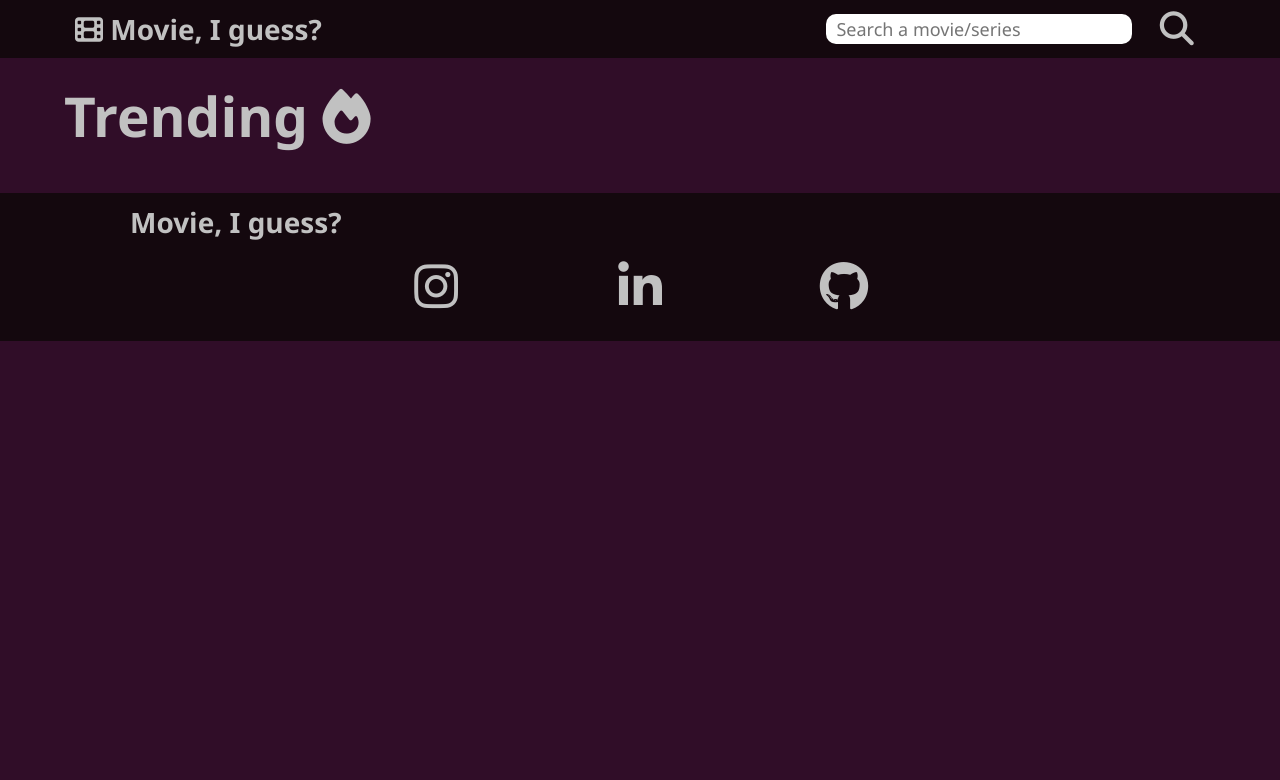
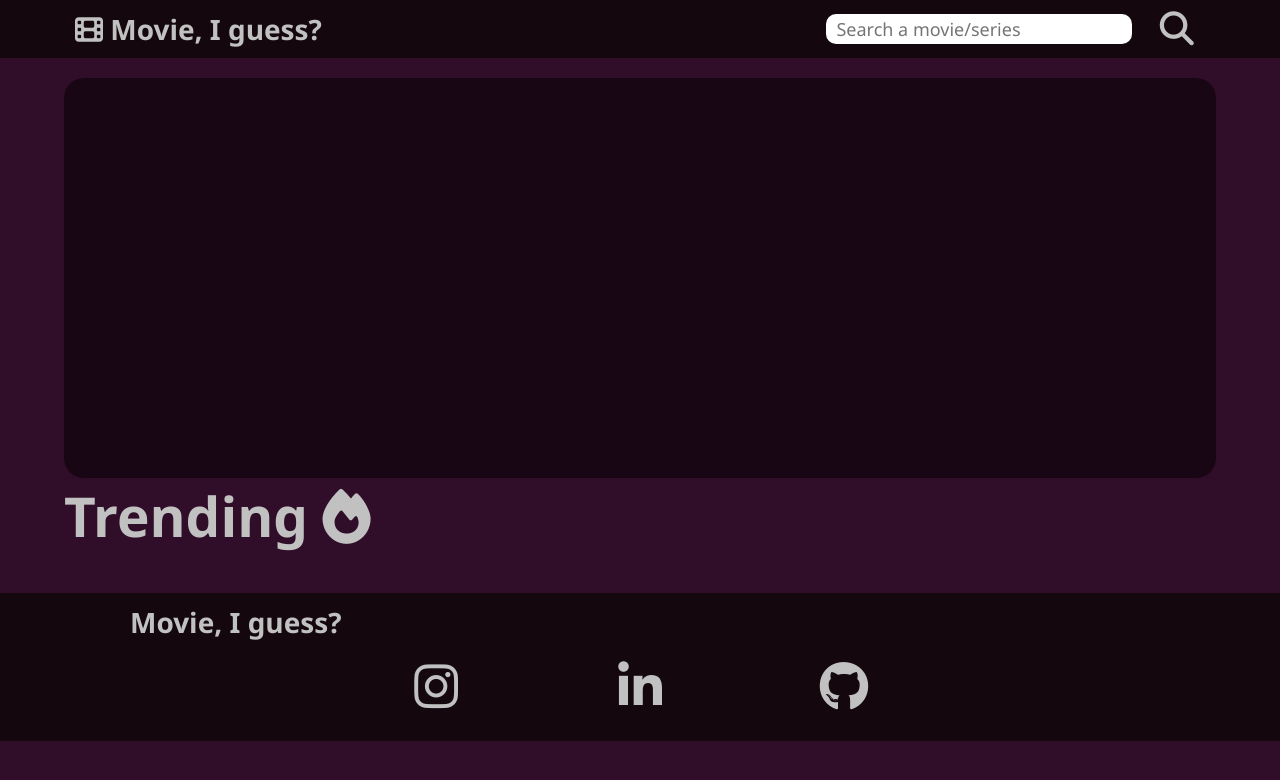
Before and after one commit to Xtian69420/movieIguess, a website built with Vite: page index.html in a window 1280 px wide. Built offline with nearby package versions, Linux system fonts and the light colour scheme; no server answers.

Commit message:
dashboard

```diff
--- a/index.html
+++ b/index.html
@@ -12,13 +12,18 @@
 <body>
     <header class="nav">
         <p class="title" onclick="home()"><i class="fa-solid fa-film"></i> Movie, I guess?</p>
-
         <input type="text" placeholder="Search a movie/series">
         <i class="fa-solid fa-magnifying-glass"></i>
     </header>
+
+    <!-- BACKDROP SLIDER (DASHBOARD) -->
+    <div class="backdrop-container">
+        <div class="backdrop-slider"></div>
+    </div>
+
+    <!-- MOVIE LIST -->
     <p class="textCategory">Trending <i class="fa-solid fa-fire"></i></p>
-    <div class="movie-container">
-    </div>
+    <div class="movie-container"></div>
 
     <footer>
         <p class="title">Movie, I guess?</p>
@@ -28,6 +33,7 @@
             <i class="fa-brands fa-github" onclick="git()"></i>
         </div>
     </footer>
+
     <script src="./src/home.js" type="module"></script>
 
     <script>
--- a/src/home.js
+++ b/src/home.js
@@ -1,6 +1,8 @@
 async function Home() {
     const API_KEY = '97df57ffd9278a37bc12191e00332053';
     const container = document.querySelector('.movie-container');
+    const slider = document.querySelector('.backdrop-slider');
+
     if (!container) {
         console.error('Container with class "movie-container" not found in the document.');
         return;
@@ -9,7 +11,19 @@ async function Home() {
     try {
         const response = await fetch(`https://api.themoviedb.org/3/movie/popular?api_key=${API_KEY}`);
         const data = await response.json();
-        console.log(data);
+        const topMovies = data.results.slice(0, 5);
+        let index = 0;
+
+        // Function to update backdrop
+        function updateBackdrop() {
+            slider.style.backgroundImage = `url(https://image.tmdb.org/t/p/original${topMovies[index].backdrop_path})`;
+            index = (index + 1) % topMovies.length;
+        }
+
+        updateBackdrop();
+        setInterval(updateBackdrop, 3000);
+
+        // Populate movie list
         data.results.forEach(movie => {
             const card = document.createElement('div');
             card.className = 'movie-card';
@@ -23,8 +37,7 @@ async function Home() {
             `;
 
             card.addEventListener('click', () => {
-                console.log(movie.id);
-                window.location.href = `viewMovie.html?movieId=${movie.id}`
+                window.location.href = `viewMovie.html?movieId=${movie.id}`;
             });
 
             container.appendChild(card);
--- a/style.css
+++ b/style.css
@@ -148,6 +148,49 @@ i{
     font-weight: 700;
     margin-left: 5%;
 }
+.backdrop-container {
+    width: 100%;
+    height: 400px;
+    position: relative;
+    overflow: hidden;
+    border-radius: 20px;
+    margin-left: 10px;
+    margin-right: 10px;
+    width: 90%;
+    justify-self: center;
+}
+
+.backdrop-slider {
+    width: 100%;
+    height: 100%;
+    background-size: cover;
+    background-position: center;
+    transition: opacity 1s ease-in-out;
+}
+
+.backdrop-container::after {
+    content: "";
+    position: absolute;
+    top: 0;
+    left: 0;
+    width: 100%;
+    height: 100%;
+    background: rgba(0, 0, 0, 0.5);
+}
+
+.textCategory,
+.movie-container {
+    position: relative;
+    z-index: 2;
+}
+
+
+
+@media screen and (max-width: 600px) {
+    .backdrop-container {
+        height: 250px;
+    }
+}
 
 @media screen and (max-width:600px) {
     @media screen and (max-width:600px) {
```
